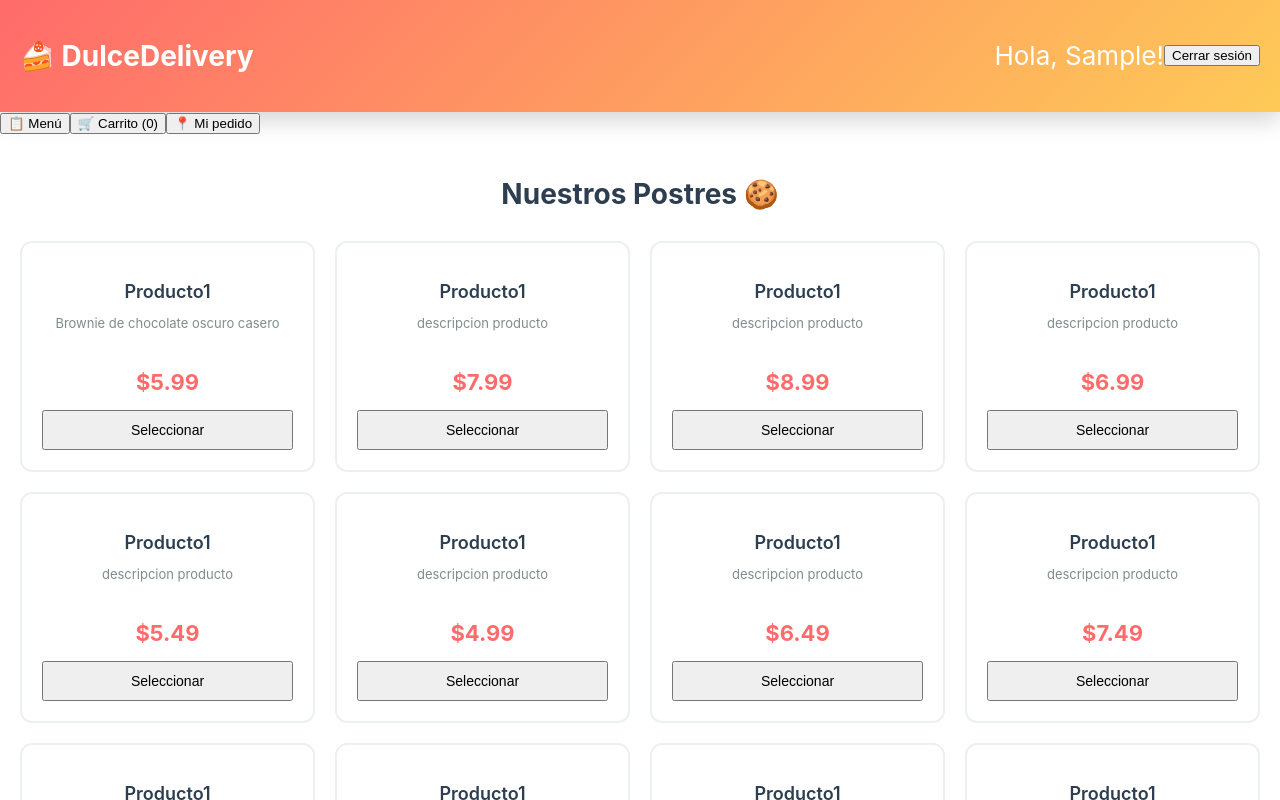
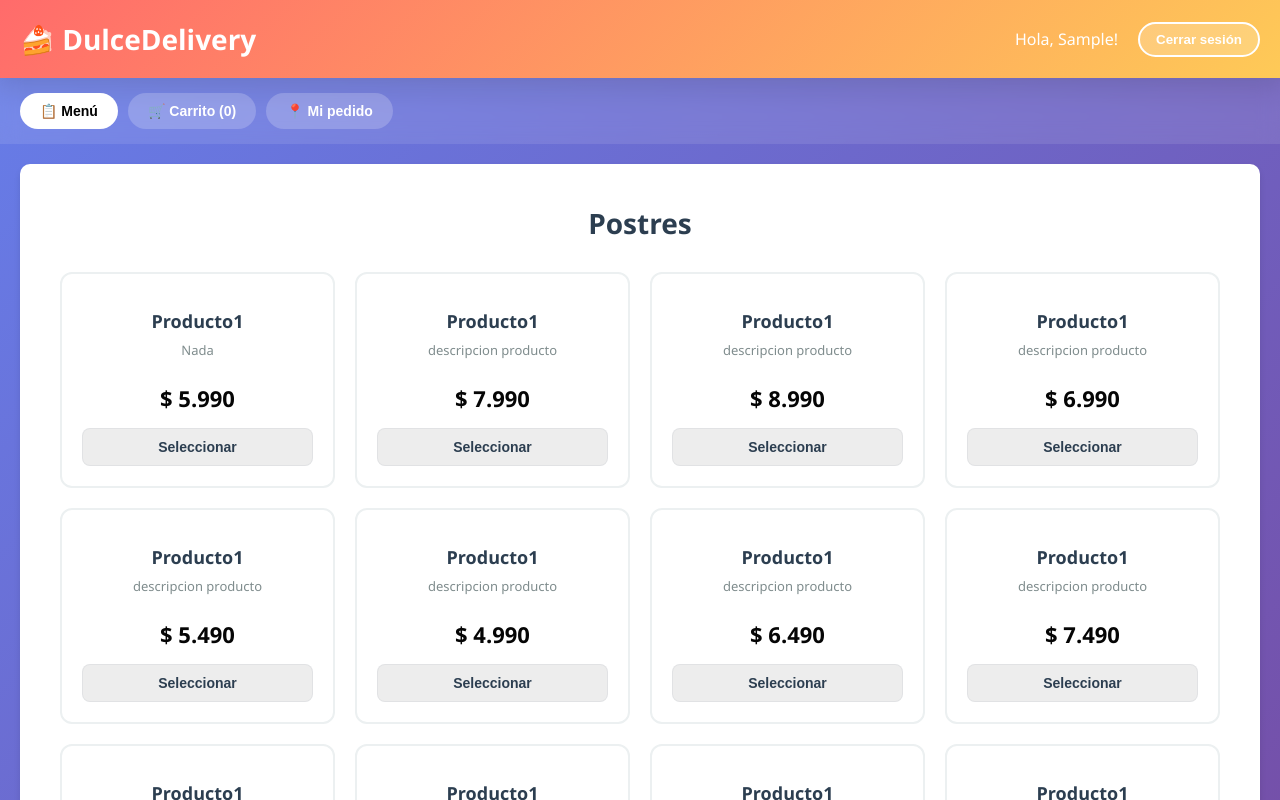
Before and after one commit to SergiioUS/Proyecto-App, a React (Create React App) app: page / in a window 1280 px wide. Both pictures are taken after typing "Sample" into the empty fields and a click on the button "Ingresar". Shown: the top 800 px of the page. Built offline with nearby package versions, Linux system fonts and the light colour scheme.

Commit message:
chore: guardar cambios de estilos y moneda COP

```diff
--- a/src/components/Cart.js
+++ b/src/components/Cart.js
@@ -1,12 +1,15 @@
 import React from 'react';
 import '../styles/Cart.css';
+import formatCurrency from '../utils/formatCurrency';
 
 function Cart({ items, onRemoveItem, onUpdateQuantity, onCheckout }) {
   const total = items.reduce((sum, item) => sum + item.price * item.quantity, 0);
+  const shipping = 20000; // valor por defecto en COP
+  const finalTotal = total + shipping;
 
   return (
     <div className="cart-container">
-      <h2>Tu Carrito 🛒</h2>
+      <h2>Tu Carrito </h2>
 
       <div className="cart-items">
         {items.map((item, index) => (
@@ -21,7 +24,7 @@ function Cart({ items, onRemoveItem, onUpdateQuantity, onCheckout }) {
                 <p className="item-sauce">
                   Salsa: <strong>{item.options.sauce}</strong>
                 </p>
-                <p className="item-price">${item.price.toFixed(2)}</p>
+                <p className="item-price">{formatCurrency(item.price)}</p>
               </div>
             </div>
 
@@ -45,10 +48,10 @@ function Cart({ items, onRemoveItem, onUpdateQuantity, onCheckout }) {
                 onClick={() => onRemoveItem(index)}
                 className="btn-remove"
               >
-                🗑️ Eliminar
+                Eliminar
               </button>
               <p className="subtotal">
-                Subtotal: ${(item.price * item.quantity).toFixed(2)}
+                Subtotal: {formatCurrency(item.price * item.quantity)}
               </p>
             </div>
           </div>
@@ -58,15 +61,15 @@ function Cart({ items, onRemoveItem, onUpdateQuantity, onCheckout }) {
       <div className="cart-summary">
         <div className="summary-row">
           <span>Subtotal:</span>
-          <span>${total.toFixed(2)}</span>
+          <span>{formatCurrency(total)}</span>
         </div>
         <div className="summary-row">
           <span>Envío:</span>
-          <span>$2.00</span>
+          <span>{formatCurrency(shipping)}</span>
         </div>
         <div className="summary-row total">
           <span>Total:</span>
-          <span>${(total + 2).toFixed(2)}</span>
+          <span>{formatCurrency(finalTotal)}</span>
         </div>
         <button onClick={onCheckout} className="btn-primary btn-large">
           Proceder al Pago
--- a/src/components/Checkout.js
+++ b/src/components/Checkout.js
@@ -1,5 +1,6 @@
 import React, { useState } from 'react';
 import '../styles/Checkout.css';
+import formatCurrency from '../utils/formatCurrency';
 
 function Checkout({ cartItems, userName, onOrderPlaced, onCancel }) {
   const [formData, setFormData] = useState({
@@ -13,7 +14,7 @@ function Checkout({ cartItems, userName, onOrderPlaced, onCancel }) {
   const [step, setStep] = useState('address');
 
   const total = cartItems.reduce((sum, item) => sum + item.price * item.quantity, 0);
-  const shipping = 2.00;
+  const shipping = 20000; // COP
   const finalTotal = total + shipping;
 
   const handleAddressChange = (e) => {
@@ -26,7 +27,7 @@ function Checkout({ cartItems, userName, onOrderPlaced, onCancel }) {
 
   const validateAddress = () => {
     if (!formData.address.trim() || !formData.city.trim() || !formData.zipCode.trim() || !formData.phone.trim()) {
-      alert('Por favor completa todos los campos de dirección');
+      alert('Pon tu dirección');
       return false;
     }
     return true;
@@ -158,15 +159,15 @@ function Checkout({ cartItems, userName, onOrderPlaced, onCancel }) {
           <div className="summary-totals">
             <div className="summary-row">
               <span>Subtotal:</span>
-              <span>${total.toFixed(2)}</span>
+              <span>{formatCurrency(total)}</span>
             </div>
             <div className="summary-row">
               <span>Envío:</span>
-              <span>${shipping.toFixed(2)}</span>
+              <span>{formatCurrency(shipping)}</span>
             </div>
             <div className="summary-row total-row">
               <span>Total:</span>
-              <span>${finalTotal.toFixed(2)}</span>
+              <span>{formatCurrency(finalTotal)}</span>
             </div>
           </div>
         </div>
--- a/src/components/Login.js
+++ b/src/components/Login.js
@@ -42,7 +42,7 @@ function Login({ onLogin }) {
         </form>
 
         <p className="login-info">
-          ℹ️ No necesitas registrarte, solo ingresa tu nombre
+          ℹ️ Solo ingresa tu nombre
         </p>
       </div>
     </div>
--- a/src/components/Menu.js
+++ b/src/components/Menu.js
@@ -9,102 +9,102 @@ function Menu({ onAddToCart }) {
     {
       id: 1,
       name: 'Producto1',
-      price: 5.99,
-      description: 'Brownie de chocolate oscuro casero',
+      price: 5990,
+      description: 'Nada',
       image: '',
-      flavors: ['Chocolate oscuro', 'Chocolate con leche']
+      flavors: ['Nada', 'Nada']
     },
     {
       id: 2,
       name: 'Producto1',
-      price: 7.99,
+      price: 7990,
       description: 'descripcion producto',
       image: '',
-      flavors: ['Tradicional', 'Con cacao extra']
+      flavors: ['Nada', 'Nada']
     },
     {
       id: 3,
       name: 'Producto1',
-      price: 8.99,
+      price: 8990,
       description: 'descripcion producto',
       image: '',
-      flavors: ['Original', 'Fresa', 'Frambuesa', 'Mango']
+      flavors: ['Nada', 'Nada', 'Nada', 'Nada']
     },
     {
       id: 4,
       name: 'Producto1',
-      price: 6.99,
+      price: 6990,
       description: 'descripcion producto',
       image: '',
-      flavors: ['Con azúcar', 'Con miel', 'Con chocolate']
+      flavors: [' Nada', ' Nada', ' Nada']
     },
     {
       id: 5,
       name: 'Producto1',
-      price: 5.49,
+      price: 5490,
       description: 'descripcion producto',
       image: '',
-      flavors: ['Chocolate oscuro', 'Chocolate blanco', 'Chocolate con menta']
+      flavors: ['Nada', 'Nada', 'Nada']
     },
     {
       id: 6,
       name: 'Producto1',
-      price: 4.99,
+      price: 4990,
       description: 'descripcion producto',
       image: '',
-      flavors: ['Clásico', 'Con vainilla', 'Con café']
+      flavors: ['Nada', 'Nada', 'Nada']
     },
     {
       id: 7,
       name: 'Producto1',
-      price: 6.49,
+      price: 6490,
       description: 'descripcion producto',
       image: '',
-      flavors: ['Vainilla', 'Chocolate', 'Fresa', 'Pistacho', 'Caramelo']
+      flavors: ['Nada', 'Nada', 'Nada', 'Nada', 'Nada']
     },
     {
       id: 8,
       name: 'Producto1',
-      price: 7.49,
+      price: 7490,
       description: 'descripcion producto',
       image: '',
-      flavors: ['Limón', 'Limón con merengue']
+      flavors: ['Nada', 'Nada']
     },
     {
       id: 9,
       name: 'Producto1',
-      price: 4.99,
+      price: 4990,
       description: 'descripcion producto',
       image: '',
-      flavors: ['Azúcar', 'Chocolate', 'Fresa', 'Vainilla']
+      flavors: ['Nada', 'Nada', 'Nada', 'Nada']
     },
     {
       id: 10,
       name: 'Producto1',
-      price: 5.99,
+      price: 5990,
       description: 'descripcion producto',
       image: '',
-      flavors: ['Café clásico', 'Café caramelo', 'Café vainilla']
+      flavors: ['Nada', 'Nada', 'Nada']
     },
     {
       id: 11,
       name: 'Producto1',
-      price: 3.99,
+      price: 3990,
       description: 'descripcion producto',
       image: '',
-      flavors: ['Frutas', 'Chocolate', 'Neutral']
+      flavors: ['Nada', 'Nada', 'Nada']
     },
     {
       id: 12,
       name: 'Producto1',
-      price: 8.49,
+      price: 8490,
       description: 'descripcion producto',
       image: '',
-      flavors: ['Berries', 'Frutas tropicales', 'Frutas del bosque']
+      flavors: ['Nada', 'Nada', 'Nada']
     }
   ];
 
-  const sauces = ['Chocolate derretido', 'Caramelo', 'Frutos rojos', 'Caramelo salado'];
+  const sauces = ['Salsa 1', 'Salsa 1', ' Salsa 1', 'Salsa 1'];
 
   const handleAddToCart = (flavor, sauce) => {
     if (selectedProduct) {
@@ -124,7 +124,7 @@ function Menu({ onAddToCart }) {
 
   return (
     <div className="menu-container">
-      <h2>Nuestros Postres 🍪</h2>
+      <h2>Postres</h2>
       <div className="menu-grid">
         {desserts.map(dessert => (
           <ProductCard
--- a/src/components/OrderStatus.js
+++ b/src/components/OrderStatus.js
@@ -1,15 +1,16 @@
 import React, { useState, useEffect } from 'react';
 import '../styles/OrderStatus.css';
+import formatCurrency from '../utils/formatCurrency';
 
 function OrderStatus({ order }) {
   const [currentStep, setCurrentStep] = useState(0);
 
   const steps = [
-    { name: 'Confirmado', emoji: '✅', delay: 0 },
-    { name: 'Preparando', emoji: '👨‍🍳', delay: 2000 },
-    { name: 'Listo', emoji: '📦', delay: 4000 },
-    { name: 'En camino', emoji: '🚗', delay: 6000 },
-    { name: 'Entregado', emoji: '🎉', delay: 8000 }
+    { name: 'Confirmado', emoji: '', delay: 0 },
+    { name: 'Preparando', emoji: '', delay: 2000 },
+    { name: 'Listo', emoji: '', delay: 4000 },
+    { name: 'En camino', emoji: '', delay: 6000 },
+    { name: 'Entregado', emoji: '', delay: 8000 }
   ];
 
   useEffect(() => {
@@ -33,7 +34,7 @@ function OrderStatus({ order }) {
 
       <div className="order-info-grid">
         <div className="info-card">
-          <span className="info-label">🏠 Dirección</span>
+          <span className="info-label"> Dirección</span>
           <p>{order.address}</p>
           <p>{order.city}, {order.zipCode}</p>
         </div>
@@ -42,8 +43,8 @@ function OrderStatus({ order }) {
           <p>{order.phone}</p>
         </div>
         <div className="info-card">
-          <span className="info-label">💰 Total</span>
-          <p className="price">${order.total.toFixed(2)}</p>
+          <span className="info-label"> Total</span>
+          <p className="price">{formatCurrency(order.total)}</p>
         </div>
         <div className="info-card">
           <span className="info-label">⏱️ Estimado</span>
@@ -79,7 +80,7 @@ function OrderStatus({ order }) {
                 <small>Sabor: {item.options.flavor} | Salsa: {item.options.sauce}</small>
               </div>
               <div className="item-qty">x{item.quantity}</div>
-              <span className="item-price">${(item.price * item.quantity).toFixed(2)}</span>
+              <span className="item-price">{formatCurrency(item.price * item.quantity)}</span>
             </li>
           ))}
         </ul>
@@ -87,7 +88,7 @@ function OrderStatus({ order }) {
 
       <div className="order-message">
         {currentStep < steps.length - 1 ? (
-          <p>🚚 Tu pedido está en camino. ¡Gracias por tu compra!</p>
+          <p> Tu pedido está en camino. ¡Gracias por tu compra!</p>
         ) : (
           <p>🎉 ¡Tu pedido ha sido entregado! Esperamos que disfrutes tus postres.</p>
         )}
--- a/src/components/ProductCard.js
+++ b/src/components/ProductCard.js
@@ -1,5 +1,6 @@
 import React, { useState } from 'react';
 import '../styles/ProductCard.css';
+import formatCurrency from '../utils/formatCurrency';
 
 function ProductCard({ product, sauces, onSelectProduct, onAddToCart, isSelected }) {
   const [selectedFlavor, setSelectedFlavor] = useState(product.flavors[0]);
@@ -16,7 +17,7 @@ function ProductCard({ product, sauces, onSelectProduct, onAddToCart, isSelected
       <div className="product-emoji">{product.image}</div>
       <h3>{product.name}</h3>
       <p className="product-description">{product.description}</p>
-      <p className="product-price">${product.price.toFixed(2)}</p>
+      <p className="product-price">{formatCurrency(product.price)}</p>
 
       {isSelected && (
         <div className="product-options">
--- a/src/index.js
+++ b/src/index.js
@@ -1,6 +1,7 @@
 import React from 'react';
 import ReactDOM from 'react-dom/client';
 import './index.css';
+import './styles/App.css';
 import App from './App';
 import reportWebVitals from './reportWebVitals';
 
--- a/src/styles/App.css
+++ b/src/styles/App.css
@@ -1,12 +1,12 @@
 /* Estilos generales */
 :root {
-  --primary-color: #ff6b6b;
-  --secondary-color: #4ecdc4;
+  --primary-color: #000000;
+  --secondary-color: #0a0a0a;
   --dark-color: #2c3e50;
   --light-color: #ecf0f1;
   --success-color: #2ecc71;
   --warning-color: #f39c12;
-  --danger-color: #e74c3c;
+  --danger-color: #f00249;
   --shadow: 0 4px 6px rgba(0, 0, 0, 0.1);
   --shadow-lg: 0 10px 20px rgba(0, 0, 0, 0.15);
 }
--- a/src/styles/ProductCard.css
+++ b/src/styles/ProductCard.css
@@ -1,6 +1,6 @@
 /* Estilos de la Tarjeta del Producto */
 .product-card {
-  background: white;
+  background: rgb(255, 255, 255);
   border: 2px solid #ecf0f1;
   border-radius: 12px;
   padding: 20px;
@@ -11,7 +11,7 @@
 }
 
 .product-card:hover {
-  border-color: #ff6b6b;
+  border-color: #000000;
   box-shadow: 0 8px 16px rgba(255, 107, 107, 0.15);
   transform: translateY(-5px);
 }
@@ -44,14 +44,21 @@
 .product-price {
   font-size: 22px;
   font-weight: bold;
-  color: #ff6b6b;
+  color: #050505;
   margin-bottom: 15px;
 }
 
 .btn-select {
   width: 100%;
-  padding: 10px;
+  padding: 10px 16px;
   font-size: 14px;
+  background-color: rgba(26, 30, 34, 0.08);
+  color: var(--dark-color);
+  border: 1px solid rgba(44,62,80,0.06);
+  border-radius: 8px;
+  font-weight: 600;
+  cursor: pointer;
+  transition: all 0.25s ease;
 }
 
 /* Opciones del Producto */
@@ -104,17 +111,34 @@
 .btn-add {
   width: 100%;
   margin-bottom: 10px;
+  background: linear-gradient(90deg, var(--primary-color), #ff8b8b);
+  color: white;
+  padding: 10px 18px;
+  border-radius: 8px;
+  font-weight: 700;
+  font-size: 14px;
+  border: none;
+  cursor: pointer;
+  transition: all 0.25s ease;
+}
+
+.btn-add:hover {
+  transform: translateY(-2px);
+  box-shadow: 0 6px 12px rgba(0,0,0,0.08);
 }
 
 .btn-close {
   width: 100%;
-  background-color: #95a5a6;
-  padding: 10px;
-  font-size: 14px;
+  background: transparent;
+  color: var(--dark-color);
+  border: 1px solid #e6e6e6;
+  padding: 8px 12px;
+  border-radius: 8px;
+  cursor: pointer;
 }
 
 .btn-close:hover {
-  background-color: #7f8c8d;
+  background-color: #fafafa;
 }
 
 @media (max-width: 480px) {
--- /dev/null
+++ b/src/utils/formatCurrency.js
@@ -0,0 +1,5 @@
+export default function formatCurrency(value) {
+  // Formatea a peso colombiano sin decimales
+  const amount = Number(value) || 0;
+  return new Intl.NumberFormat('es-CO', { style: 'currency', currency: 'COP', maximumFractionDigits: 0 }).format(amount);
+}
```
